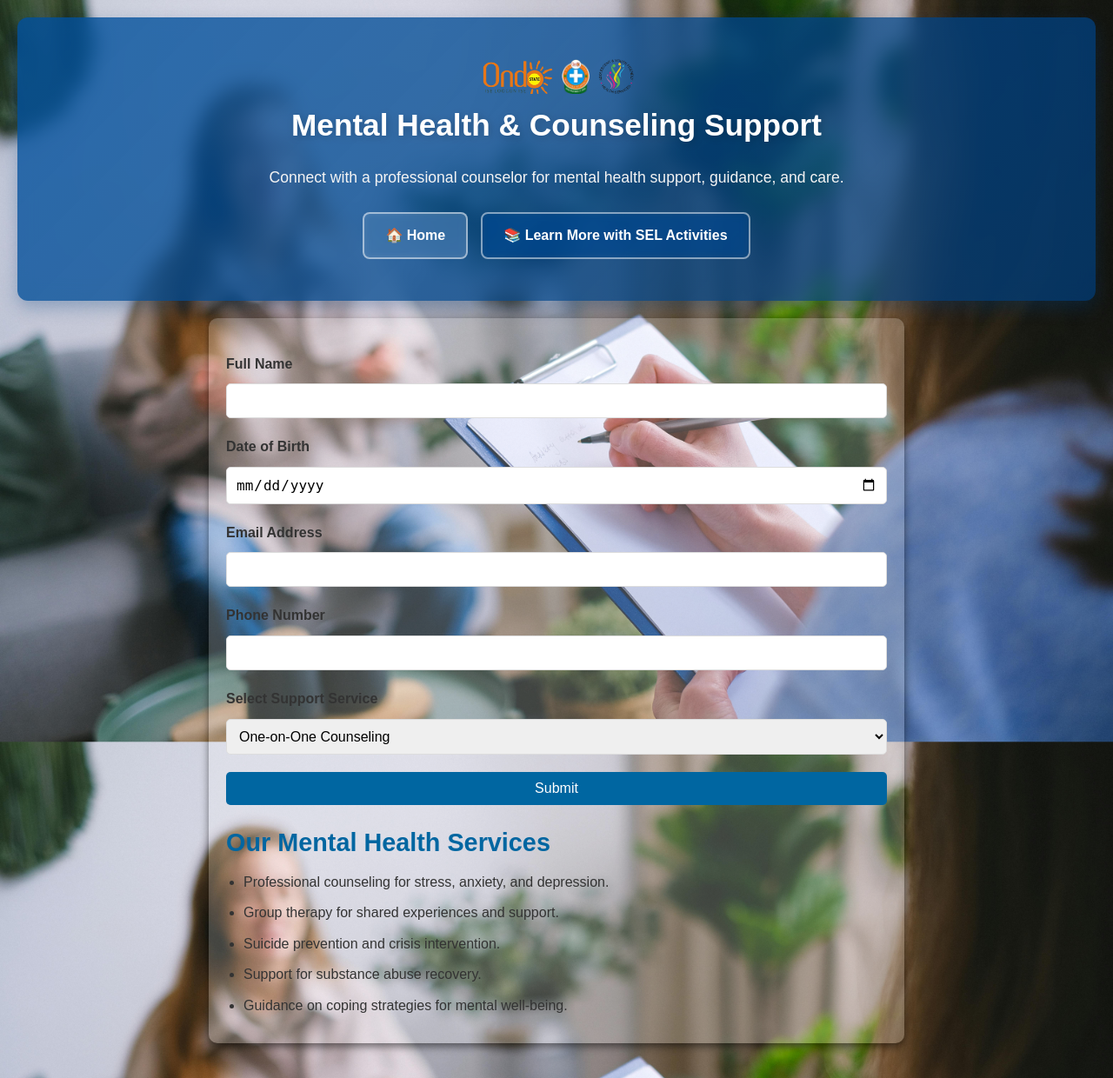
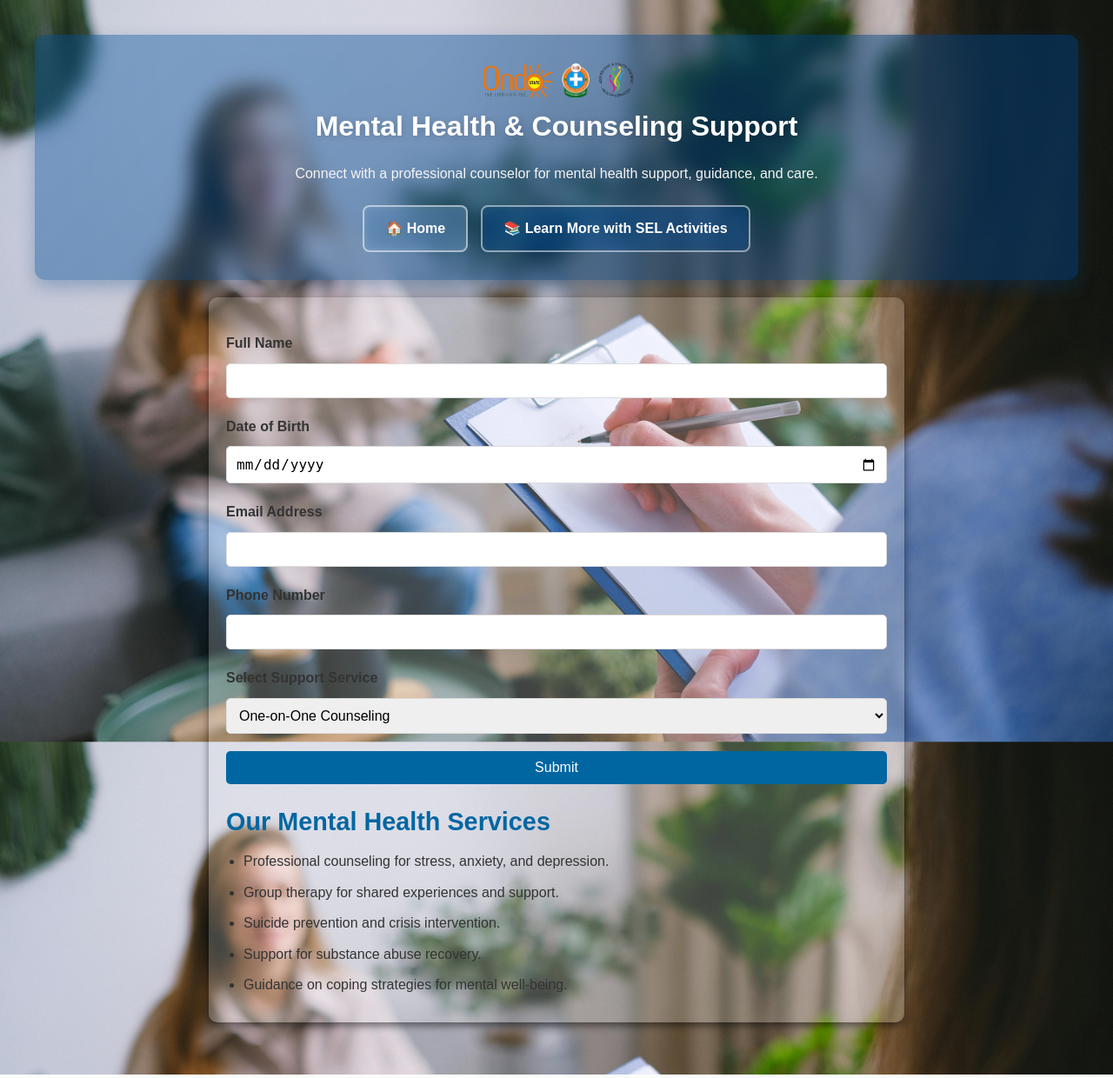
Before and after one commit to Pianoshed/VAYA, a Flask app: page /register in a window 1280 px wide. Shown: the whole page at 87% size. Run offline with Flask 3, Linux system fonts and the light colour scheme.

Commit message:
commit 1

```diff
--- a/templates/register.html
+++ b/templates/register.html
@@ -20,15 +20,15 @@
             background-repeat: no-repeat;
             background-attachment: fixed;
             background-size: cover;
-            padding: 20px;
+            padding: 40px;
         }
 
               /* Header Styling with Transparent Resene Blue Gradient */
     header {
-        background: linear-gradient(135deg, rgba(0, 80, 158, 0.8), rgba(0, 63, 127, 0.7)); /* Transparent Blue */
+        background: linear-gradient(135deg, rgba(0, 80, 158, 0.4), rgba(0, 63, 127, 0.5)); /* Transparent Blue */
         color: white;
         text-align: center;
-        padding: 3em 2em;
+        padding: 2em 1em;
         border-radius: 12px;
         box-shadow: 0px 8px 20px rgba(0, 63, 127, 0.3);
         margin-bottom: 20px;
@@ -38,7 +38,7 @@
 
     /* Header Text Styling */
     header h1 {
-        font-size: 2.2em;
+        font-size: 2em;
         font-weight: bold;
         text-shadow: 2px 2px 10px rgba(0, 0, 0, 0.2);
         margin-bottom: 0.5em;
@@ -50,7 +50,7 @@
     }
 
     header p {
-        font-size: 1.1em;
+        font-size: 1em;
         font-weight: 300;
         margin-bottom: 1.5em;
         color: #f4f4f4;
```
Also changed, not shown: templates/index.html (+17 -10 lines).
